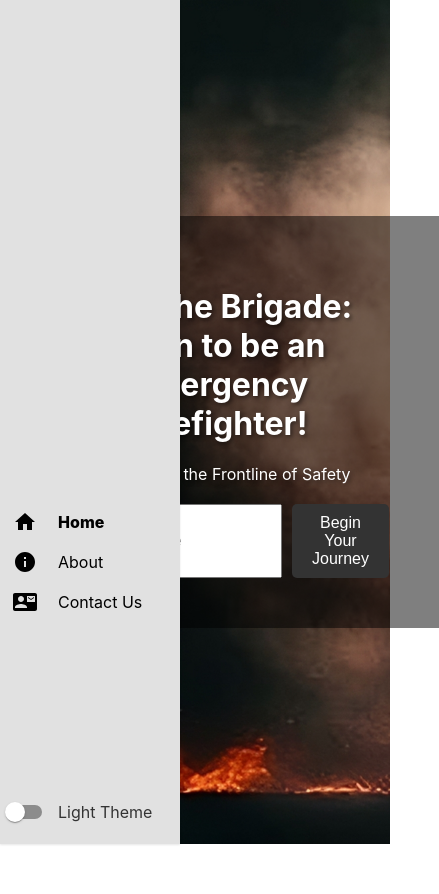
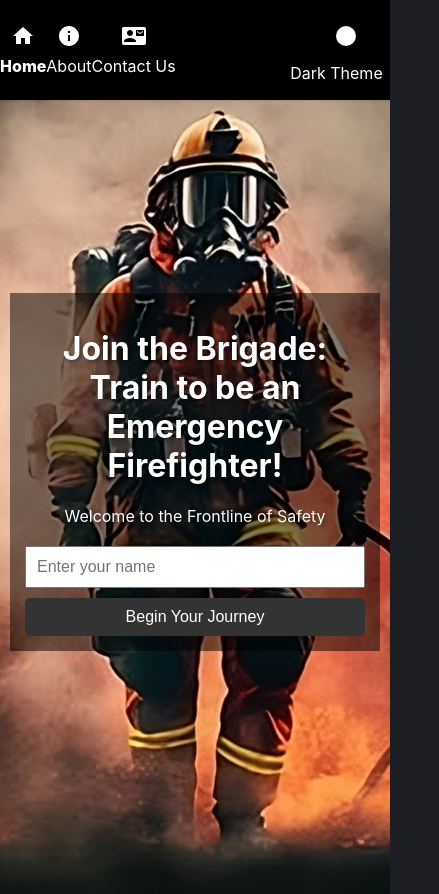
Before and after one commit to UCSC-practicals-22001451/rad-assignment-1, a React (Create React App) app: page / in a window 390 px wide. Shown: the whole page, 439 px wide, since content can reach past the window. Before the commit the page ends 844 px from the top, so only its background shows below. Built offline with nearby package versions, Linux system fonts and the light colour scheme.

Commit message:
feat: made app mobile responsive

```diff
--- a/src/App.css
+++ b/src/App.css
@@ -47,3 +47,8 @@ div {
   -webkit-user-select: none; /* -webkit-user-select for Safari support */
   user-select: none;
 }
+@media (max-width: 768px) {
+  .App {
+    padding: 50px 0 0 0;
+  }
+}
--- a/src/components/NavBar/NavBar.css
+++ b/src/components/NavBar/NavBar.css
@@ -78,3 +78,55 @@ a.active-link {
   visibility: visible;
   width: auto;
 }
+/* General styles remain the same */
+
+/* Media queries for mobile responsiveness */
+@media (max-width: 768px) {
+  .navbar {
+    padding: 0%;
+    width: 100%;
+    height: 50px;
+    grid-template-rows: 1fr;
+    grid-template-columns: repeat(
+      3,
+      1fr
+    ); /* Adjust based on the number of nav links */
+    flex-direction: row;
+    justify-content: space-around;
+    align-items: center;
+  }
+  .navbar:hover {
+    width: 100%;
+    height: 100px;
+  }
+  .navbar-buttons {
+    padding: 0;
+    grid-row-start: unset;
+    flex-direction: row;
+    gap: 0;
+    display: flex;
+    justify-content: space-around;
+    align-items: center;
+    width: 100%;
+  }
+  .nav-item {
+    width: auto;
+  }
+  .nav-item-content {
+    flex-direction: column;
+  }
+  .link-name {
+    visibility: visible;
+    width: auto;
+    display: none; /* Hide text on mobile by default */
+  }
+  .navbar:hover .link-name {
+    display: block; /* Show text when navbar is hovered */
+  }
+  .theme-toggle-wrapper {
+    grid-row-start: unset;
+    grid-column: 3 / span 1;
+    flex-direction: column;
+    justify-content: center;
+  }
+}
--- a/src/components/NavBar/NavBar.js
+++ b/src/components/NavBar/NavBar.js
@@ -1,4 +1,4 @@
-import React, { useState } from "react";
+import React, { useState, useEffect } from "react";
 import { useTheme } from "../../context/ThemeContext";
 import { NavLink } from "react-router-dom";
 import "./NavBar.css";
@@ -11,6 +11,16 @@ import Switch from "@mui/material/Switch";
 const NavBar = () => {
   const { theme, toggleTheme } = useTheme();
   const [isMenuOpen, setIsMenuOpen] = useState(false);
+  const [isMobile, setIsMobile] = useState(window.innerWidth < 768);
+
+  useEffect(() => {
+    const handleResize = () => {
+      setIsMobile(window.innerWidth < 768);
+    };
+
+    window.addEventListener("resize", handleResize);
+    return () => window.removeEventListener("resize", handleResize);
+  }, []);
 
   const navLinks = [
     { path: "/", name: "Home", exact: true, icon: <HomeIcon /> },
@@ -35,7 +45,9 @@ const NavBar = () => {
               <div className="nav-item-content">
                 <div className="nav-item">{link.icon}</div>
                 <span
-                  className={isMenuOpen ? "link-name visible" : "link-name"}>
+                  className={
+                    isMenuOpen && !isMobile ? "link-name visible" : "link-name"
+                  }>
                   {link.name}
                 </span>
               </div>
@@ -53,7 +65,10 @@ const NavBar = () => {
             color="default"
           />
         </div>
-        <span className={isMenuOpen ? "link-name visible" : "link-name"}>
+        <span
+          className={
+            isMenuOpen && !isMobile ? "link-name visible" : "link-name"
+          }>
           {theme === "light" ? "Light Theme" : "Dark Theme"}
         </span>
       </div>
--- a/src/context/ThemeContext.js
+++ b/src/context/ThemeContext.js
@@ -5,7 +5,7 @@ const ThemeContext = createContext();
 export const useTheme = () => useContext(ThemeContext);
 
 export const ThemeProvider = ({ children }) => {
-  const [theme, setTheme] = useState(localStorage.getItem("theme") || "light");
+  const [theme, setTheme] = useState(localStorage.getItem("theme") || "dark");
 
   const toggleTheme = () => {
     setTheme((prevTheme) => (prevTheme === "light" ? "dark" : "light"));
--- a/src/pages/About/AboutPage.css
+++ b/src/pages/About/AboutPage.css
@@ -1,10 +1,7 @@
-/* Apply variables */
 body {
   background-color: var(--background-color);
   color: var(--text-color);
 }
-
-/* Rest of your CSS, ensuring to use the variables defined above */
 
 .about {
   padding: 3rem 6rem;
@@ -84,10 +81,12 @@ body {
   margin-left: 3rem;
   text-align: center;
 }
+
 .slide .heading,
 h2 {
   color: var(--main-color);
 }
+
 .team {
   display: grid;
   grid-template-columns: repeat(2, 1fr);
@@ -161,6 +160,7 @@ h2 {
   font-style: italic;
   color: var(--dark-grey-color);
 }
+
 .about-main {
   padding: 3rem 6rem;
 }
@@ -191,3 +191,61 @@ h2 {
   background-color: var(--button-color);
   color: white;
 }
+
+/* Media queries for mobile responsiveness */
+@media (max-width: 768px) {
+  .about {
+    padding: 2rem;
+  }
+
+  .slide {
+    flex-direction: column;
+    align-items: center;
+    text-align: center;
+  }
+
+  .slide img {
+    margin: 0 0 20px 0;
+  }
+
+  .team {
+    grid-template-columns: 1fr;
+    gap: 10px;
+  }
+
+  .team-member img {
+    margin: 0 auto;
+  }
+
+  .member-info {
+    border-left: none;
+    padding-left: 0;
+    text-align: center;
+  }
+
+  .about-main {
+    padding: 2rem;
+  }
+
+  .about-main nav ul {
+    flex-direction: column;
+    gap: 10px;
+  }
+
+  .about-section {
+    padding: 1rem;
+  }
+
+  .sub-heading {
+    margin-left: 0;
+  }
+  #about-nav ul {
+    display: flex;
+    justify-content: center;
+    flex-direction: column;
+    align-items: center;
+  }
+  .about-main nav ul li a {
+    padding: 0.3rem;
+  }
+}
--- a/src/pages/About/AboutPage.js
+++ b/src/pages/About/AboutPage.js
@@ -13,7 +13,7 @@ function AboutPage() {
       <h1 className="heading" style={{ marginBottom: "3rem" }}>
         About Our Club
       </h1>
-      <nav>
+      <nav id="about-nav">
         <ul>
           <li>
             <NavLink
--- a/src/pages/Contact/ContactPage.css
+++ b/src/pages/Contact/ContactPage.css
@@ -101,3 +101,93 @@
     padding: 1rem;
   }
 }
+/* Mobile Responsive CSS */
+
+/* General styles for small screens */
+@media (max-width: 768px) {
+  .contact {
+    padding: 1.5rem;
+  }
+
+  .contact form {
+    padding: 1rem;
+  }
+
+  .form-group {
+    flex-direction: row;
+    align-items: center;
+    justify-content: space-between;
+  }
+
+  .icon-placeholder {
+    width: 24px;
+    height: 24px;
+    margin-left: 10px;
+    display: flex;
+    align-items: center;
+    justify-content: center;
+  }
+
+  .contact input,
+  .contact textarea {
+    width: calc(100% - 44px); /* Adjusted to make room for the icon */
+    margin: 0;
+  }
+
+  .contact button {
+    width: 100%;
+    box-sizing: border-box;
+  }
+
+  .contact-info {
+    padding: 1rem;
+  }
+}
+
+/* Styles for extra small screens */
+@media (max-width: 480px) {
+  .contact {
+    padding: 1rem;
+  }
+
+  .contact h1 {
+    font-size: 1.5rem;
+  }
+
+  .contact form {
+    padding: 0.5rem;
+  }
+
+  .form-group {
+    flex-direction: row;
+    align-items: center;
+    justify-content: space-between;
+  }
+
+  .icon-placeholder {
+    width: 24px;
+    height: 24px;
+    margin-left: 10px;
+    display: flex;
+    align-items: center;
+    justify-content: center;
+  }
+
+  .contact input,
+  .contact textarea {
+    width: calc(100% - 44px); /* Adjusted to make room for the icon */
+    font-size: 14px;
+  }
+
+  .contact button {
+    font-size: 14px;
+  }
+
+  .contact-info {
+    padding: 0.5rem;
+  }
+
+  .contact-info p {
+    font-size: 14px;
+  }
+}
--- a/src/pages/Home/HomePage.css
+++ b/src/pages/Home/HomePage.css
@@ -100,3 +100,96 @@ button {
 .next-session-section {
   margin-bottom: 2rem;
 }
+@media (max-width: 768px) {
+  .home {
+    padding: 20px;
+    background-position: center;
+    background-size: cover;
+  }
+
+  .home .hero {
+    padding: 20px;
+  }
+
+  .home .hero-text {
+    max-width: 100%;
+    padding: 10px;
+  }
+
+  .home form {
+    flex-direction: column;
+    align-items: center;
+  }
+
+  .home input {
+    margin-right: 0;
+    margin-bottom: 10px;
+    width: 100%;
+    box-sizing: border-box;
+  }
+
+  .home button {
+    width: 100%;
+    box-sizing: border-box;
+  }
+
+  .content-section {
+    padding: 20px;
+  }
+
+  .greeting-section,
+  .next-session-section {
+    padding: 20px;
+    width: 100%;
+    box-sizing: border-box;
+  }
+
+  .greeting-section h2,
+  .next-session-section h2 {
+    font-size: 1.5rem;
+  }
+
+  .greeting-section p,
+  .next-session-section p {
+    font-size: 1rem;
+  }
+
+  button {
+    width: 100%;
+    box-sizing: border-box;
+  }
+}
+
+/* Styles for extra small screens */
+@media (max-width: 480px) {
+  .home {
+    padding: 10px;
+  }
+
+  .home .hero {
+    padding: 10px;
+  }
+
+  .home .hero-text {
+    padding: 5px;
+  }
+
+  .content-section {
+    padding: 10px;
+  }
+
+  .greeting-section,
+  .next-session-section {
+    padding: 10px;
+  }
+
+  .greeting-section h2,
+  .next-session-section h2 {
+    font-size: 1.2rem;
+  }
+
+  .greeting-section p,
+  .next-session-section p {
+    font-size: 0.9rem;
+  }
+}
```
